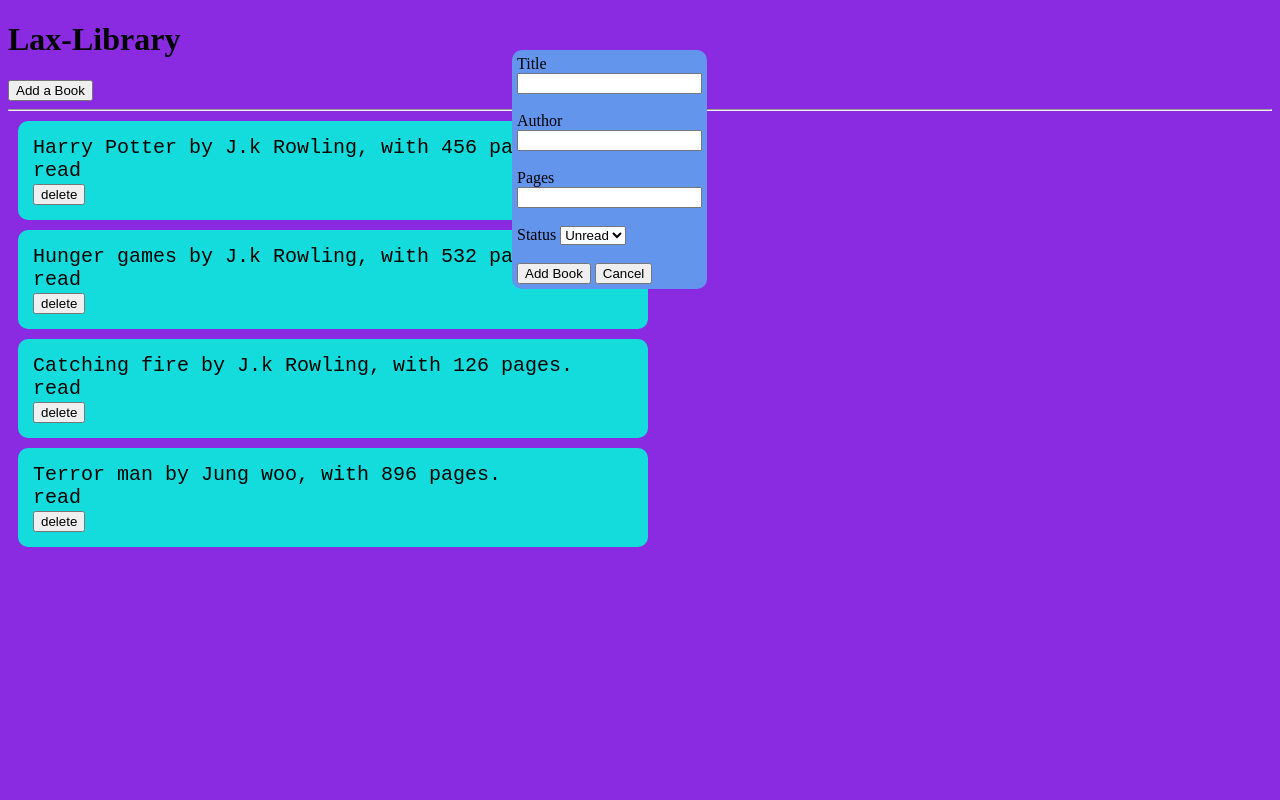
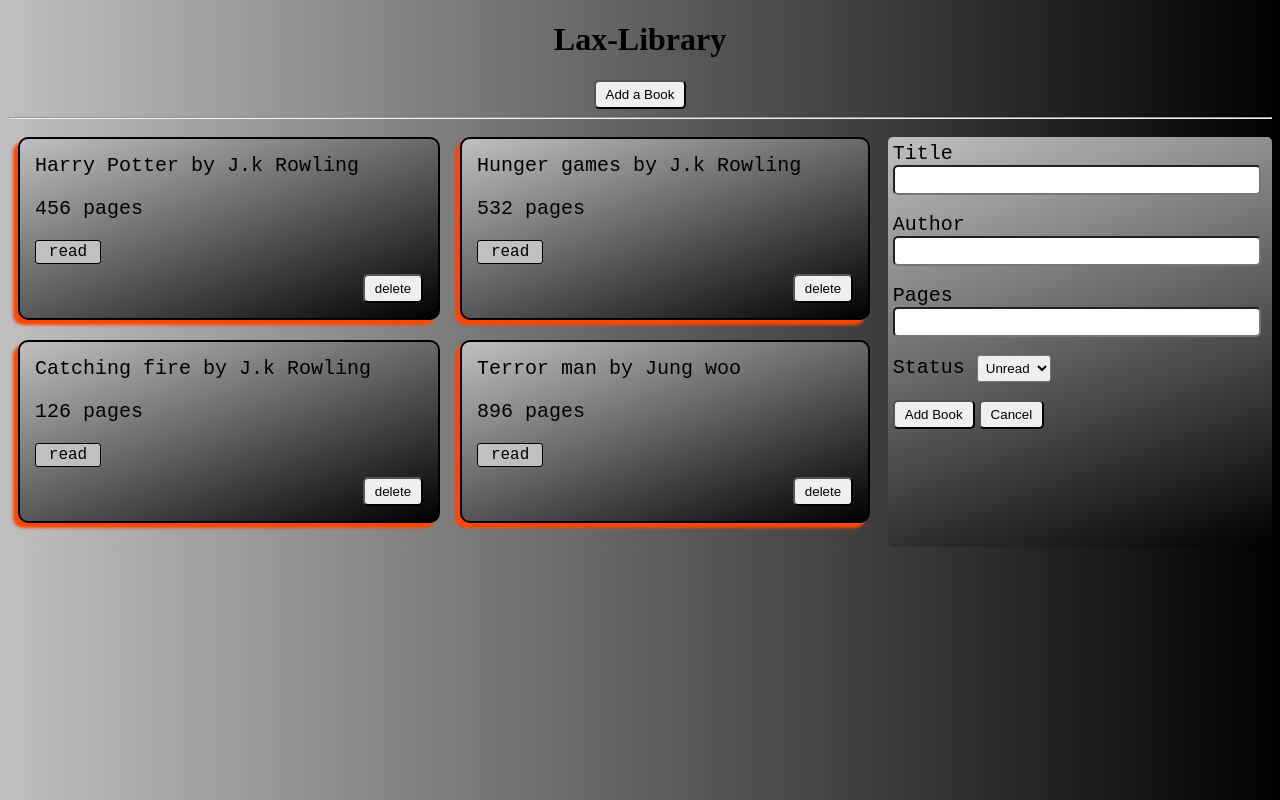
Before and after one commit to WilliDLax/library, a plain HTML site: page index.html in a window 1280 px wide. Both pictures are taken after a click on the button "Add a Book". Drawn offline with Linux system fonts and the light colour scheme.

Commit message:
added more styles

```diff
--- a/index.html
+++ b/index.html
@@ -6,11 +6,13 @@
         <link rel="stylesheet" href="style.css">
     </head>
     <body>
-        <div>
+        <div class="top">
             <h1>Lax-Library</h1>
             <button id="new-book">Add a Book</button>
         </div>
         <hr>
+        <div id="main-container">
+            <div id="library"></div>
             <div id="book-form">
                 <label>
                     Title <br>
@@ -38,6 +40,7 @@
                 <button id="add">Add Book</button>
                 <button id="cancel">Cancel</button>
             </div>
+        </div>
 
         <script src ="library.js"></script>
     </body>
--- a/library.js
+++ b/library.js
@@ -13,7 +13,10 @@ function Book(
 }
 
 Book.prototype.info = function(){
-    return `${this.title} by ${this.author}, with ${this.pages} pages.`;
+    return `${this.title} by ${this.author}`;
+}
+Book.prototype.pageNumber = function(){
+    return `${this.pages} pages`;
 }
 
 Book.prototype.changeStatus = function(){
@@ -63,9 +66,14 @@ myLibrary.forEach((book) => {
     let bookCard = document.createElement("div");
     bookCard.classList.add("card");
     bookCard.textContent = book.info();
-    document.querySelector("body").appendChild(bookCard);
+    document.getElementById("library").appendChild(bookCard);
+
+    let numberOfPages = document.createElement("p");
+    numberOfPages.textContent = book.pageNumber();
+    bookCard.appendChild(numberOfPages);
 
     let statusbar = document.createElement("div");
+    statusbar.classList.add("status-bar");
     statusbar.textContent = book.status;
     statusbar.addEventListener("click", () => {
         book.changeStatus();
@@ -74,6 +82,7 @@ myLibrary.forEach((book) => {
     bookCard.appendChild(statusbar);
 
     let deleteButton = document.createElement("button");
+    deleteButton.classList.add("delete-button");
     deleteButton.innerText = "delete";
     deleteButton.addEventListener("click", () => {
         bookCard.style.display = "none";
@@ -96,9 +105,14 @@ function addToLibrary(){
     let bookCard = document.createElement("div");
     bookCard.textContent = book.info();
     bookCard.classList.add("card");
-    document.querySelector("body").appendChild(bookCard);
+    document.getElementById("library").appendChild(bookCard);
+
+    let numberOfPages = document.createElement("p");
+    numberOfPages.textContent = book.pageNumber();
+    bookCard.appendChild(numberOfPages);
 
     let statusbar = document.createElement("div");
+    statusbar.classList.add("status-bar");
     statusbar.textContent = book.status;
     statusbar.addEventListener("click", () => {
         book.changeStatus();
@@ -107,6 +121,7 @@ function addToLibrary(){
     bookCard.appendChild(statusbar);
 
     let deleteButton = document.createElement("button");
+    deleteButton.classList.add("delete-button");
     deleteButton.innerText = "delete";
     bookCard.appendChild(deleteButton);
     deleteButton.addEventListener("click", () => {
--- a/style.css
+++ b/style.css
@@ -1,26 +1,83 @@
 body{
-    background-color: blueviolet;
+    background-image: linear-gradient(90deg, silver, black);
+}
+
+.top{
+    text-align: center;
+}
+
+#library{
+    display: grid;
+    grid-template-columns: auto auto;
+    width: 69%;
+    float: left;
 }
 
 #book-form{
     display: none;
-    width: fit-content;
-    position: fixed;
-    left: 40vw;
-    top: 50px;
-    padding: 5px;
-    border: hidden 3px;
-    border-radius: 10px;
-    background-color: cornflowerblue;
+    width: 30%;
+    height: 400px;
+    margin-top: 10px;
+    float: right;
+    border-radius: 5px;
+    padding: 5px 0 5px 5px;
+    background-image: linear-gradient(160deg, silver, black);
+}
+
+label{
+    font-family: monospace;
+    font-size: 20px;
+}
+input{
+    width: 95%;
+    height: 24px;
+    border-radius: 5px;
+    font-size: 18px;
+}
+select{
+    border-radius: 3px;
+    padding: 4px;
+}
+
+button{
+    padding: 5px 10px;
+    border-radius: 5px;
+}
+
+.delete-button{
+    float: right;
+}
+.delete-button:hover{
+    background-color: orangered;
 }
 
 .card{
-    width: 600px;
-    background-color: rgb(20, 220, 220);
-    border: hidden 2px;
+    width: auto;
+    background-image: linear-gradient(160deg, silver, black);
+    border: solid 2px;
     padding: 15px;
     margin: 10px;
     border-radius: 10px;
     font-size: 20px;
     font-family: monospace;
+    box-shadow: -5px 5px 3px orangered;
 }
+
+.card:hover{
+    border: solid 2px silver;
+}
+
+.status-bar{
+    background-color: silver;
+    font-size: 16px;
+    width: 60px;
+    text-align: center;
+    margin: 10px 0 10px 0;
+    padding: 2px;
+    border: groove 1px black;
+    border-radius: 3px;
+    cursor: default;
+}
+.status-bar:hover{
+    box-shadow: -2px -2px 2px black;
+}
```
Lines whose indentation alone changed are shown as unchanged.
